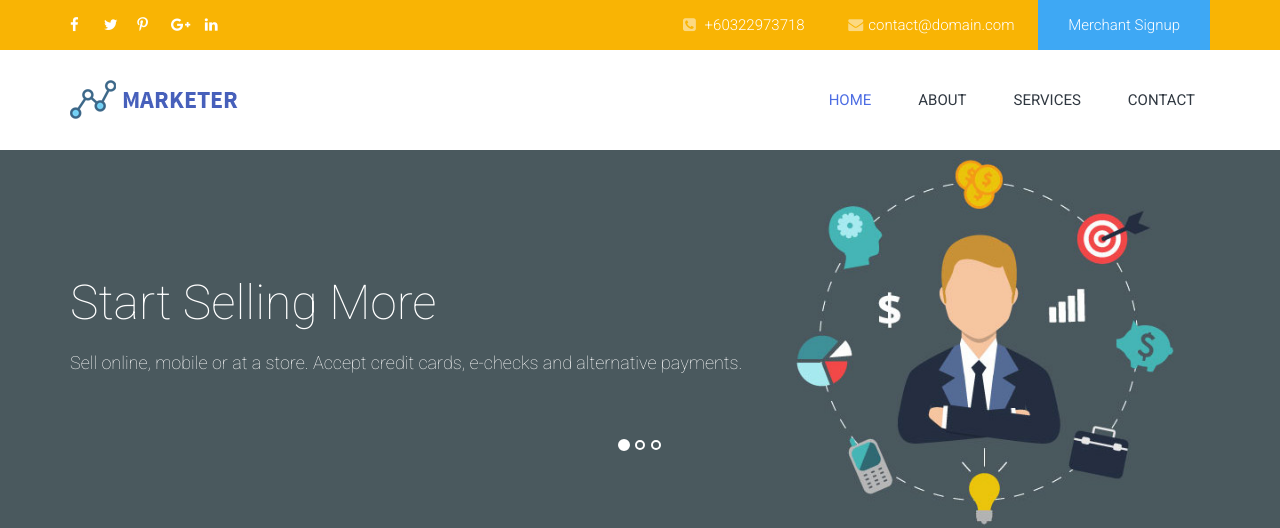
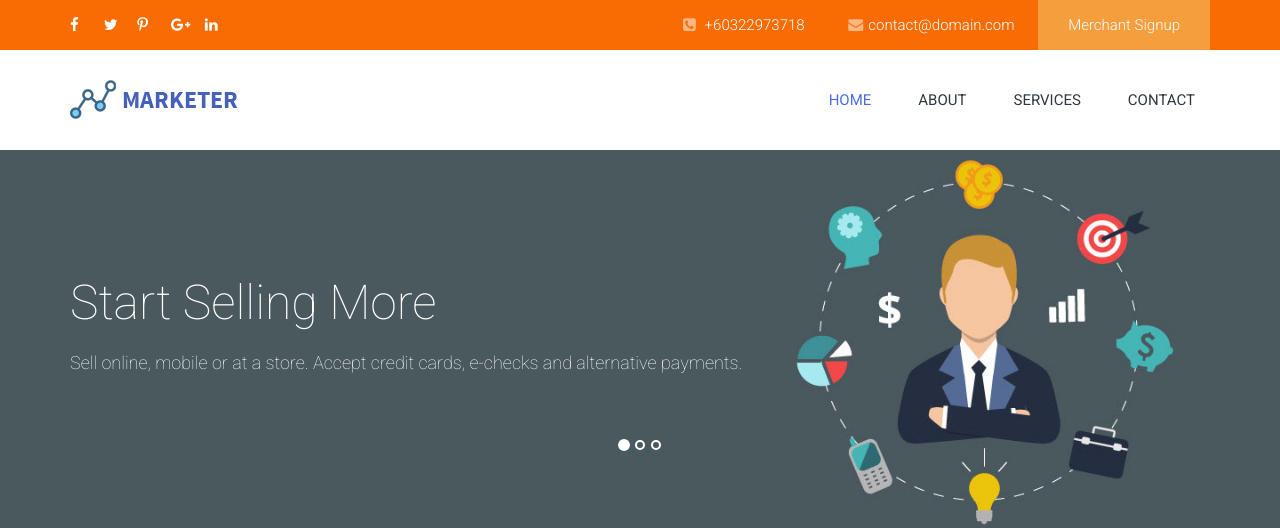
Before and after one commit to mrb101/tma, a Django app: page / in a window 1280 px wide. Shown: the top 528 px of the page. Run offline with Django 3.2, Linux system fonts and the light colour scheme; some libraries are stand-ins or nearby versions.

Commit message:
Fixes header CSS

```diff
--- a/static/css/style.css
+++ b/static/css/style.css
@@ -568,7 +568,7 @@ Shortcode Content
  *-------------------------*/
 
 .header-top{
-    background: #f9b404;
+    background: #f96c04;
  }
 
  /*Social Icon*/
@@ -610,7 +610,7 @@ Shortcode Content
 .header-top .top-contact li.get-a-quote a{
     padding: 0 30px;
     display: block;
-    background: #3ea8f4;
+    background: #f49e3e;
     color: #fff;
 }
 
```
